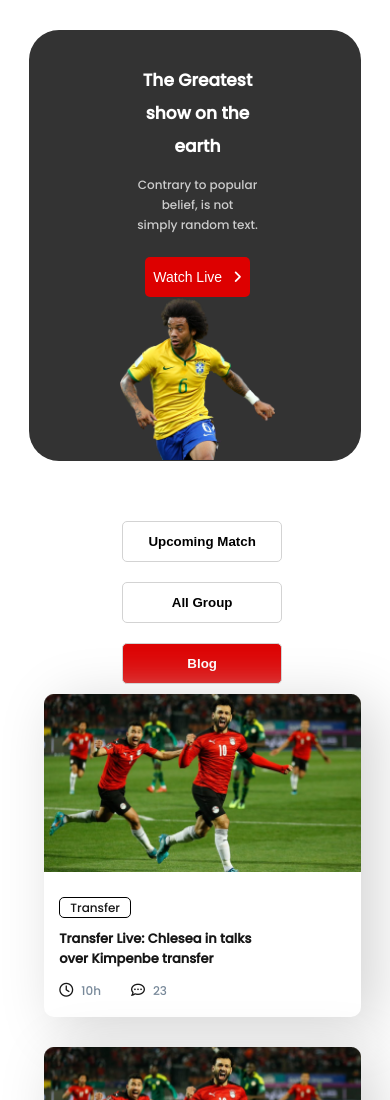
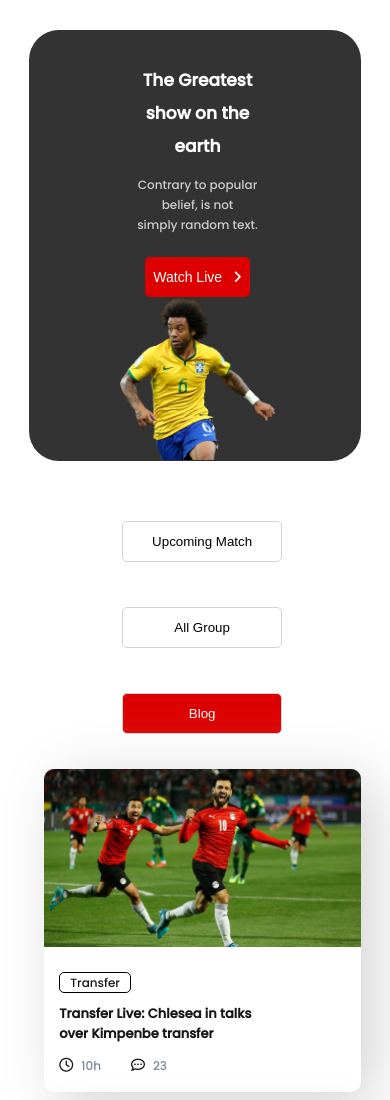
Before and after one commit to mdnoyonhossain/world-cup, a plain HTML site: page index.html in a window 390 px wide. Shown: the top 1100 px of the page. Drawn offline with Linux system fonts and the light colour scheme.

Commit message:
World Cup website finally Done

```diff
--- a/css/style.css
+++ b/css/style.css
@@ -348,6 +348,10 @@ Tablet Devive
         margin-bottom: 30px;
         cursor: pointer;
     }
+    #tablet-btn:hover{
+        color: black;
+        border: 1px solid #DD0000;
+    }
 
     .banner {
         display: flex;
--- a/index.html
+++ b/index.html
@@ -41,16 +41,16 @@
     <main>
         <section class="container">
             <div class="tablet-menu">
-                <button class="filter-btn"><a href="upcomming-match.html">Upcoming Match</a></button>
-                <button class="filter-btn"><a href="">All Group</a></button>
-                <button id="active" class="filter-btn"><a href="index.html">Blog</a></button>
+                <a href="upcomming-match.html"><button class="filter-btn">Upcoming Match</button></a><br>
+                    <a href=""><button class="filter-btn">All Group</button></a><br>
+                    <a href="index.html"><button id="active" class="filter-btn">Blog</button></a><br>
             </div>
             <div class="live-sports">
                 <!-- Dekstop Device  -->
                 <div class="filter-menu">
-                    <button class="filter-btn"><a href="upcomming-match.html">Upcoming Match</a></button><br>
-                    <button class="filter-btn"><a href="">All Group</a></button><br>
-                    <button id="active" class="filter-btn"><a href="index.html">Blog</a></button><br>
+                    <a href="upcomming-match.html"><button class="filter-btn">Upcoming Match</button></a><br>
+                    <a href=""><button class="filter-btn">All Group</button></a><br>
+                    <a href="index.html"><button id="active" class="filter-btn">Blog</button></a><br>
                 </div>
                 <div class="blogs">
                     <article class="blog">
```
Also changed, not shown: upcomming-match.html (+7 -7 lines).
